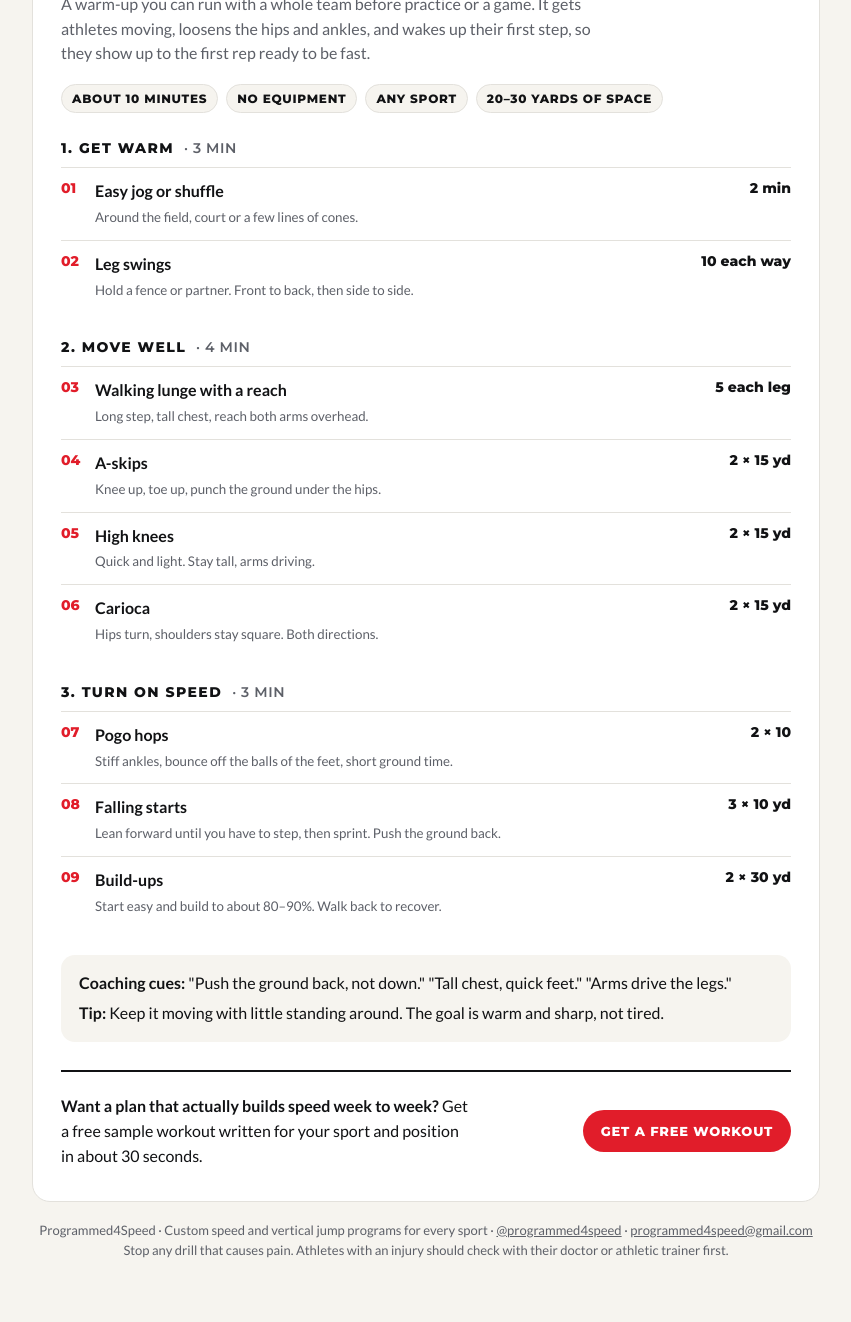
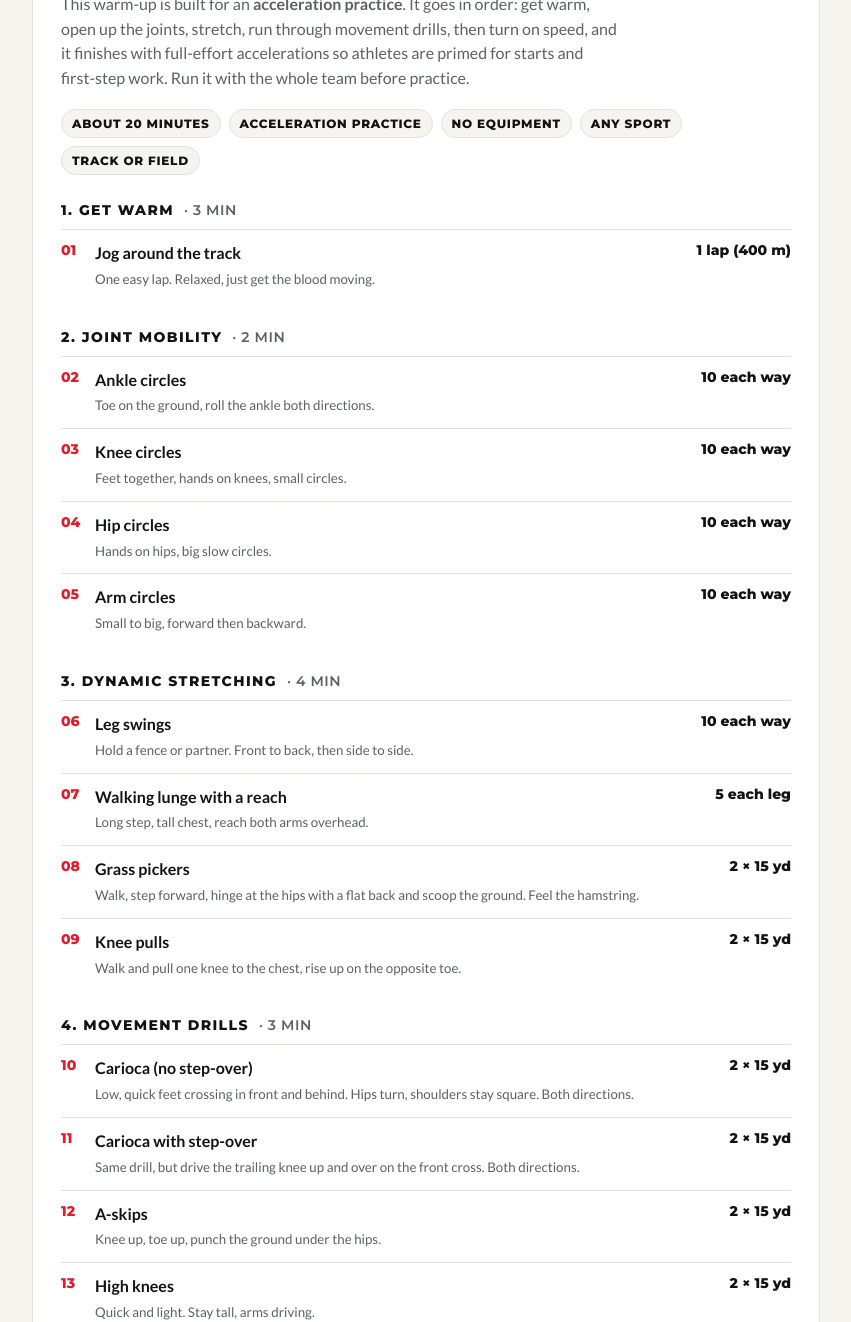
Before and after one commit to programmed4speed-cpu/programmed4speed-cpu.github.io, a plain HTML site: page warmup.html in a window 1280 px wide. Shown: the part 258-1580 px from the top of the page, without its empty margins (214-1065 px from the left). Drawn offline with Linux system fonts and the light colour scheme.

Commit message:
Warm-up: acceleration day order with mobility, stretching and accelerations
Track jog, joint mobility and dynamic stretching (grass pickers, knee pulls) before drills (carioca with and without step-over), speed prep, and finishing accelerations.

Co-Authored-By: Claude Opus 5.5 <noreply@anthropic.com>
Claude-Session: https://claude.ai/code/session_013hZ3hNQcUZjWGUVqm8Dx5g

```diff
--- a/warmup.html
+++ b/warmup.html
@@ -3,10 +3,10 @@
 <head>
 <meta charset="utf-8">
 <meta name="viewport" content="width=device-width, initial-scale=1">
-<title>Free 10-Minute Speed Warm-Up for Any Sport | Programmed4Speed</title>
-<meta name="description" content="A free, printable 10-minute speed warm-up for football, basketball, soccer, volleyball, baseball, softball, lacrosse and track. Built by a college sprinter for coaches and athletes.">
+<title>Free Acceleration Day Speed Warm-Up for Any Sport | Programmed4Speed</title>
+<meta name="description" content="A free, printable acceleration-day speed warm-up for football, basketball, soccer, volleyball, baseball, softball, lacrosse and track. Built by a college sprinter for coaches and athletes.">
 <link rel="canonical" href="https://programmed4speed-cpu.github.io/warmup.html">
-<meta property="og:title" content="Free 10-Minute Speed Warm-Up for Any Sport">
+<meta property="og:title" content="Free Acceleration Day Speed Warm-Up">
 <meta property="og:description" content="Printable warm-up coaches can run with their whole team. No equipment needed.">
 <link rel="preconnect" href="https://fonts.googleapis.com">
 <link rel="preconnect" href="https://fonts.gstatic.com" crossorigin>
@@ -53,35 +53,55 @@ td.r{text-align:right;white-space:nowrap;font:700 14px Montserrat,sans-serif;pad
     <button class="print" type="button" onclick="window.print()">Print / Save PDF</button>
   </div>
   <main class="sheet">
-    <p class="eyebrow">Free for coaches and athletes</p>
-    <h1>The 10-Minute Speed Warm-Up</h1>
-    <p class="lead">A warm-up you can run with a whole team before practice or a game. It gets athletes moving, loosens the hips and ankles, and wakes up their first step, so they show up to the first rep ready to be fast.</p>
-    <ul class="chips"><li>About 10 minutes</li><li>No equipment</li><li>Any sport</li><li>20–30 yards of space</li></ul>
+        <p class="eyebrow">Free for coaches and athletes · Acceleration day</p>
+    <h1>The Acceleration Day Speed Warm-Up</h1>
+    <p class="lead">This warm-up is built for an <b>acceleration practice</b>. It goes in order: get warm, open up the joints, stretch, run through movement drills, then turn on speed, and it finishes with full-effort accelerations so athletes are primed for starts and first-step work. Run it with the whole team before practice.</p>
+    <ul class="chips"><li>About 20 minutes</li><li>Acceleration practice</li><li>No equipment</li><li>Any sport</li><li>Track or field</li></ul>
 
     <h2>1. Get warm <span>· 3 min</span></h2>
     <table>
-      <tr><td class="n">01</td><td class="d"><b>Easy jog or shuffle</b><small>Around the field, court or a few lines of cones.</small></td><td class="r">2 min</td></tr>
-      <tr><td class="n">02</td><td class="d"><b>Leg swings</b><small>Hold a fence or partner. Front to back, then side to side.</small></td><td class="r">10 each way</td></tr>
+      <tr><td class="n">01</td><td class="d"><b>Jog around the track</b><small>One easy lap. Relaxed, just get the blood moving.</small></td><td class="r">1 lap (400 m)</td></tr>
     </table>
 
-    <h2>2. Move well <span>· 4 min</span></h2>
+    <h2>2. Joint mobility <span>· 2 min</span></h2>
     <table>
-      <tr><td class="n">03</td><td class="d"><b>Walking lunge with a reach</b><small>Long step, tall chest, reach both arms overhead.</small></td><td class="r">5 each leg</td></tr>
-      <tr><td class="n">04</td><td class="d"><b>A-skips</b><small>Knee up, toe up, punch the ground under the hips.</small></td><td class="r">2 × 15 yd</td></tr>
-      <tr><td class="n">05</td><td class="d"><b>High knees</b><small>Quick and light. Stay tall, arms driving.</small></td><td class="r">2 × 15 yd</td></tr>
-      <tr><td class="n">06</td><td class="d"><b>Carioca</b><small>Hips turn, shoulders stay square. Both directions.</small></td><td class="r">2 × 15 yd</td></tr>
+      <tr><td class="n">02</td><td class="d"><b>Ankle circles</b><small>Toe on the ground, roll the ankle both directions.</small></td><td class="r">10 each way</td></tr>
+      <tr><td class="n">03</td><td class="d"><b>Knee circles</b><small>Feet together, hands on knees, small circles.</small></td><td class="r">10 each way</td></tr>
+      <tr><td class="n">04</td><td class="d"><b>Hip circles</b><small>Hands on hips, big slow circles.</small></td><td class="r">10 each way</td></tr>
+      <tr><td class="n">05</td><td class="d"><b>Arm circles</b><small>Small to big, forward then backward.</small></td><td class="r">10 each way</td></tr>
     </table>
 
-    <h2>3. Turn on speed <span>· 3 min</span></h2>
+    <h2>3. Dynamic stretching <span>· 4 min</span></h2>
     <table>
-      <tr><td class="n">07</td><td class="d"><b>Pogo hops</b><small>Stiff ankles, bounce off the balls of the feet, short ground time.</small></td><td class="r">2 × 10</td></tr>
-      <tr><td class="n">08</td><td class="d"><b>Falling starts</b><small>Lean forward until you have to step, then sprint. Push the ground back.</small></td><td class="r">3 × 10 yd</td></tr>
-      <tr><td class="n">09</td><td class="d"><b>Build-ups</b><small>Start easy and build to about 80–90%. Walk back to recover.</small></td><td class="r">2 × 30 yd</td></tr>
+      <tr><td class="n">06</td><td class="d"><b>Leg swings</b><small>Hold a fence or partner. Front to back, then side to side.</small></td><td class="r">10 each way</td></tr>
+      <tr><td class="n">07</td><td class="d"><b>Walking lunge with a reach</b><small>Long step, tall chest, reach both arms overhead.</small></td><td class="r">5 each leg</td></tr>
+      <tr><td class="n">08</td><td class="d"><b>Grass pickers</b><small>Walk, step forward, hinge at the hips with a flat back and scoop the ground. Feel the hamstring.</small></td><td class="r">2 × 15 yd</td></tr>
+      <tr><td class="n">09</td><td class="d"><b>Knee pulls</b><small>Walk and pull one knee to the chest, rise up on the opposite toe.</small></td><td class="r">2 × 15 yd</td></tr>
+    </table>
+
+    <h2>4. Movement drills <span>· 3 min</span></h2>
+    <table>
+      <tr><td class="n">10</td><td class="d"><b>Carioca (no step-over)</b><small>Low, quick feet crossing in front and behind. Hips turn, shoulders stay square. Both directions.</small></td><td class="r">2 × 15 yd</td></tr>
+      <tr><td class="n">11</td><td class="d"><b>Carioca with step-over</b><small>Same drill, but drive the trailing knee up and over on the front cross. Both directions.</small></td><td class="r">2 × 15 yd</td></tr>
+      <tr><td class="n">12</td><td class="d"><b>A-skips</b><small>Knee up, toe up, punch the ground under the hips.</small></td><td class="r">2 × 15 yd</td></tr>
+      <tr><td class="n">13</td><td class="d"><b>High knees</b><small>Quick and light. Stay tall, arms driving.</small></td><td class="r">2 × 15 yd</td></tr>
+    </table>
+
+    <h2>5. Turn on speed <span>· 3 min</span></h2>
+    <table>
+      <tr><td class="n">14</td><td class="d"><b>Pogo hops</b><small>Stiff ankles, bounce off the balls of the feet, short ground time.</small></td><td class="r">2 × 10</td></tr>
+      <tr><td class="n">15</td><td class="d"><b>Falling starts</b><small>Lean forward until you have to step, then sprint. Push the ground back.</small></td><td class="r">3 × 10 yd</td></tr>
+      <tr><td class="n">16</td><td class="d"><b>Build-ups</b><small>Start easy and build to about 80–90%. Walk back to recover.</small></td><td class="r">2 × 30 yd</td></tr>
+    </table>
+
+    <h2>6. Accelerations <span>· 4 min</span></h2>
+    <table>
+      <tr><td class="n">17</td><td class="d"><b>Accelerations</b><small>Two-point stance, explode out at full effort. Stay low for the first few steps and push the ground back. Walk back for full recovery.</small></td><td class="r">4 × 20 yd</td></tr>
     </table>
 
     <div class="cues">
       <p><b>Coaching cues:</b> "Push the ground back, not down." "Tall chest, quick feet." "Arms drive the legs."</p>
-      <p><b>Tip:</b> Keep it moving with little standing around. The goal is warm and sharp, not tired.</p>
+      <p><b>Tip:</b> Stretching and drills come before any speed work. Keep it moving through sections 1–4, then give full rest on the accelerations. The goal is warm and sharp, not tired.</p>
     </div>
 
     <div class="cta">
```
